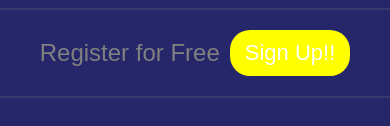
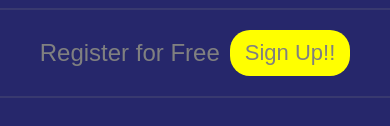
Before and after one commit to rads2710/Full_Stack_, a plain HTML site: page practicals/practical13.html in a window 390 px wide. In both pictures the pointer is over the link "Sign Up!!". Shown: the part 846-972 px from the top of the page. Drawn offline with Linux system fonts and the light colour scheme.

Commit message:
prac 13 css

```diff
--- a/css/practical13.css
+++ b/css/practical13.css
@@ -85,7 +85,9 @@ i{
 }
 .sec-2 a:hover{
 
-    background-color: orange;
+    color: gray ;
+           background-color: yellow;
+
 }
 .sec-3{
     display: flex;
@@ -241,7 +243,9 @@ hr{
     }
     .sec-2 a:hover{
 
-        background-color: orange;
+        color: gray ;
+        background-color: yellow;
+
     }
     .sec-3{
         display: flex;
@@ -356,12 +360,12 @@ hr{
         .sec-1 ul li{
             list-style: none;
         }
-        a{
+        .sec-1 a{
             text-decoration: none;
             color: grey;
 
         }
-        a:hover{
+        .sec-1 a:hover{
             color: orange;
         }
         span{
@@ -394,9 +398,10 @@ hr{
             display: inline-block;
         }
         .sec-2 a:hover{
+           color: gray ;
+           background-color: yellow;
 
-           background-color: yellow;
-        }
+                   }
         .sec-3{
             display: flex;
             justify-content: center;
@@ -427,6 +432,7 @@ hr{
          }
          .sec-3 ul li:nth-child(1):hover{
              background-color: #3b5999;
+
          }
          .sec-3 ul li:nth-child(2):hover{
             background-color: #55acee;
```
